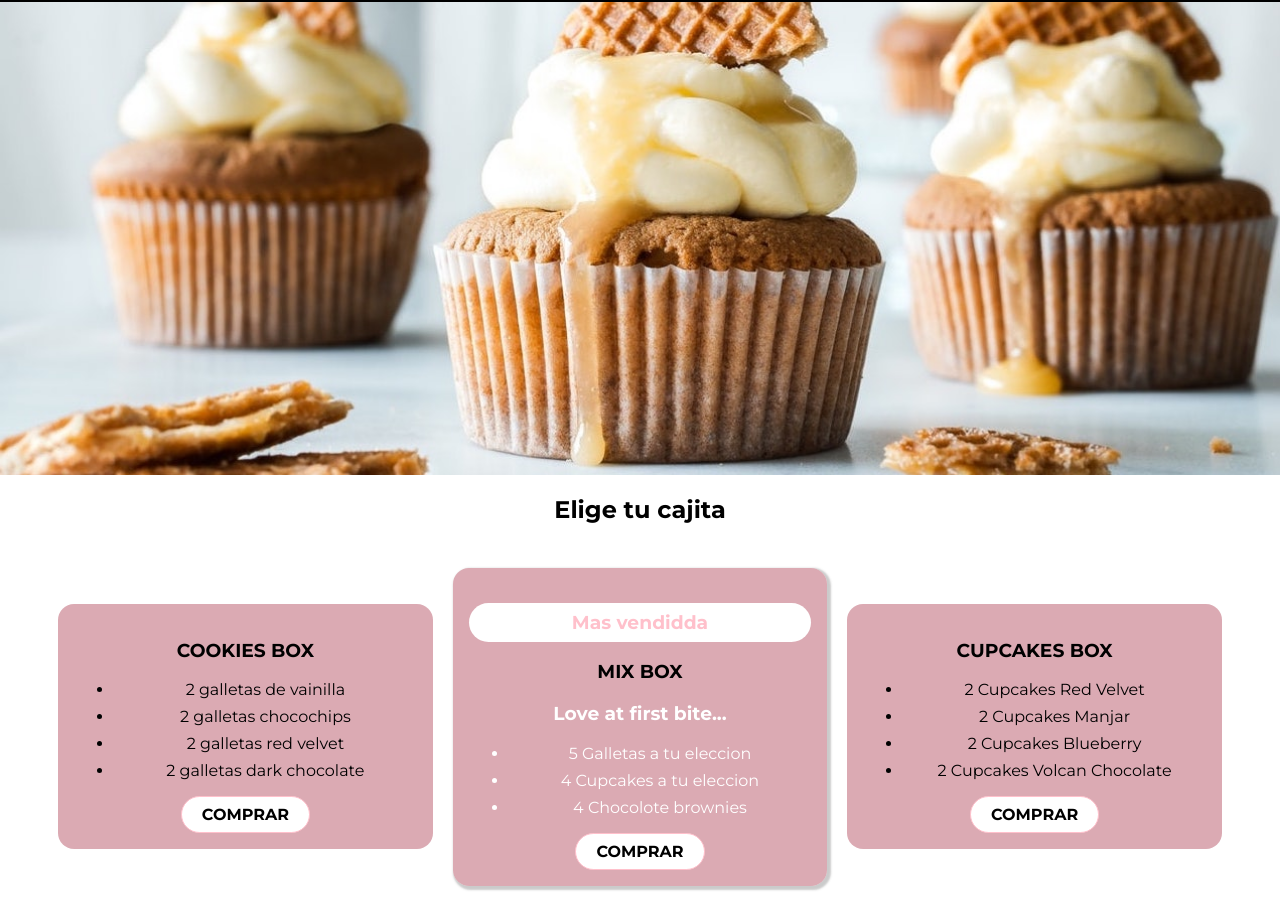
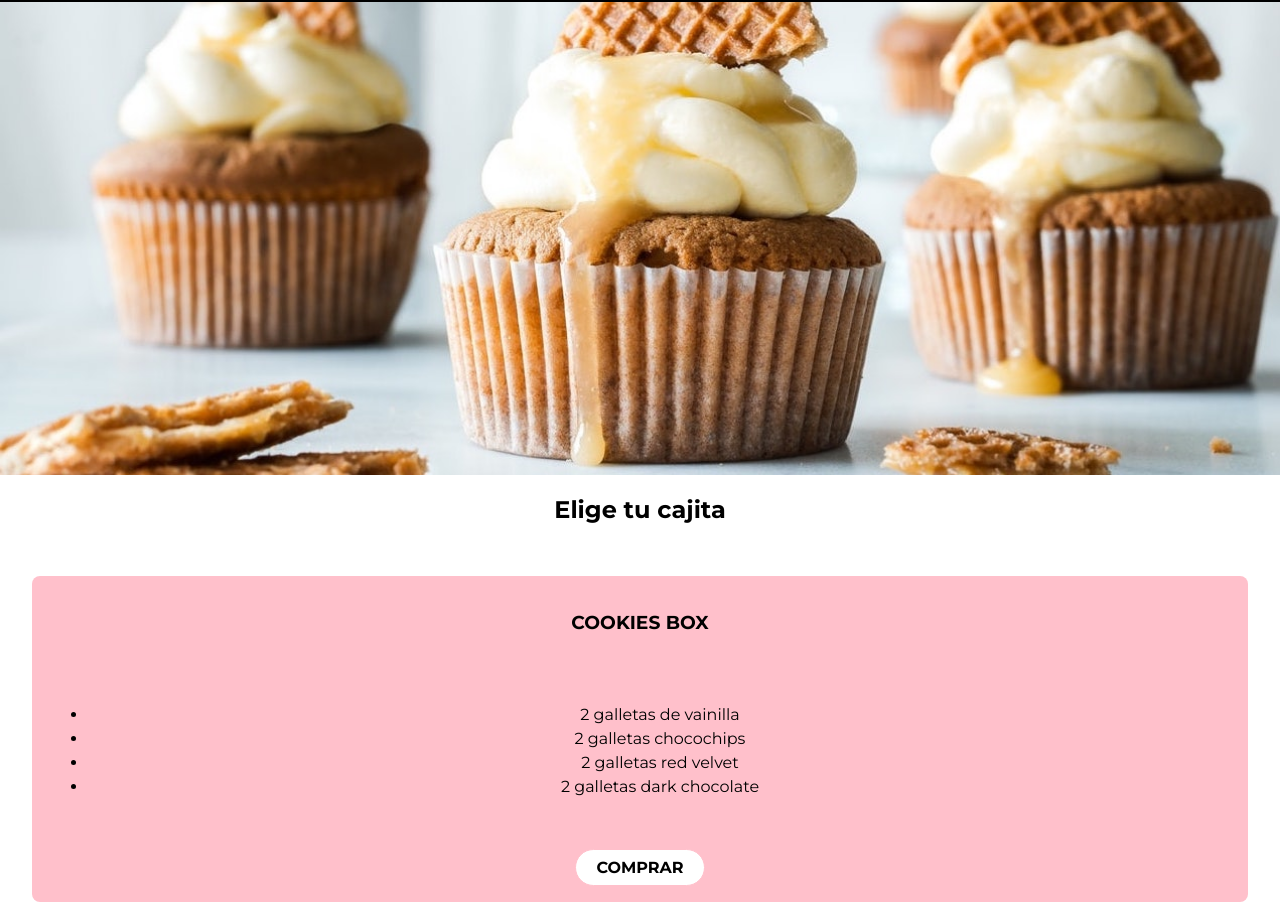
Before and after one commit to NathaliaPineroV/trabajo-cursos, a plain HTML site: page index.html in a window 1280 px wide. Shown: the part 53-957 px from the top of the page. Drawn offline with Linux system fonts and the light colour scheme.

Commit message:
Flex Box

```diff
--- a/index.html
+++ b/index.html
@@ -78,7 +78,7 @@
                         <button class="button">COMPRAR</button>
                     </div>
                 </article>
-            </div> */
+            </div>
 
             </body>
          </section>
--- a/main.css
+++ b/main.css
@@ -42,18 +42,44 @@ body {
 .plan {
     background: pink;
     text-align: center;
-    padding: 16px;
-    margin: 8px;
-    display: inline-block;
-    width: 30%;
+    padding: 1rem;
+    margin: 1rem;
     vertical-align: middle;
-    border-radius: 8px;
+    border-radius: .5rem;
+    position: relative;
+
+    display: flex;
+    row-gap: 2rem;
+    flex-flow: column;
+
 }
+
+[class*="plan"]{
+    flex-basis: 1rem;
+    flex-grow: 1;
+
+    transition: .3s;
+}
+
+[class*="plan__features"]{
+    flex-basis: 1rem;
+    flex-grow: 1;
+    position: relative;
+}
+
+[class*="plan__features"]:hover{
+    flex-grow: 10;
+}
+
+[class*="plan__features"]:hover > .hover-visible{
+    flex-grow: 10;
+    opacity: 1;
+}
+
 
 .plan--highlighted {
     background: pink;
     color: white;
-    box-shadow: 2px 2px 2px 2px rgba(100, 100, 100, 0.336);
     border-radius: 8px;
 }
 
@@ -62,10 +88,6 @@ body {
     color: pink;
     padding: 8px;
     border-radius: 25px;
-}
-
-.plan__title {
-    color: white;
 }
 
 .plan__price {
@@ -87,16 +109,16 @@ color: white;
 }
 
 .plan__feature {
-    margin: 8px 0;
+    margin: 5px 0;
 }
 
 /* cambio desde aqui */
-
+/*
 @media screen and ( min-width : 50rem){
 	.plan {
 	max-width: 100rem;
 	margin: 0 auto;
-    background: rgba(197, 118, 132, 0.616);
+    background: rgba(190, 118, 131, 0.616);
     text-align: center;
     padding: 16px;
     margin: 8px;
@@ -122,7 +144,7 @@ color: white;
         }
 
 	}
-
+*/
 
 #key-features {
     background: pink;
```
